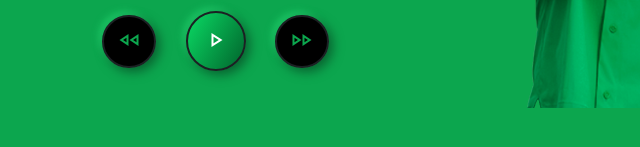
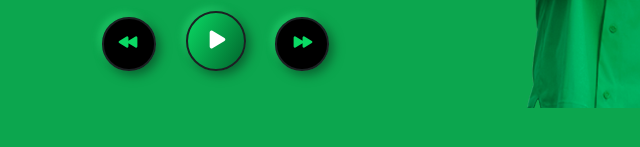
Before and after one commit to danielgs29/La-pagina-del-ferxxo, a plain HTML site: page index.html in a window 1280 px wide. Shown: the part 571-718 px from the top of the page, 432-1072 px from the left. Drawn offline with nearby package versions, Linux system fonts and the light colour scheme.

Commit message:
second version

```diff
--- a/css/estilos.css
+++ b/css/estilos.css
@@ -150,6 +150,26 @@ span,small{
 .range-slider:hover
 .slider-thumb{
     background: #ffffff;
+}
+
+#icon1{
+    color: #0ada64;
+    width: 20px;
+    height: 20px;
+    padding-right: 2px;
+}
+#icon2{
+    color: #0ada64;
+    width: 20px;
+    height: 20px;
+    padding-left: 2px;
+}
+
+#play{
+    color: #fff;
+    width: 25px;
+    height: 25px;
+    padding-left: 2.5px;
 }
 
 .progress{
@@ -349,6 +369,8 @@ span,small{
 }
 
 @media screen and (max-width:1250px){
+
+
     #dige{
         width: 450px;
     }
@@ -406,6 +428,7 @@ span,small{
 }
 
 @media screen and (max-width:1058px){
+
 
     #image{
         width: 300px;
--- a/index.html
+++ b/index.html
@@ -68,7 +68,7 @@
             </div>
             <div class="volume-slider">
                 <div class="volume-icon">
-                    <span class="material-symbols-outlined">volume_down</span>
+                    <ion-icon name="volume-low"></ion-icon>
                 </div>
                 <div class="range-slider">
                     <input type="range" min="0" max="100" value="50" class="slider">
@@ -78,13 +78,13 @@
 
             <div class="controls">
                 <button class="btn" id="btnPrev">
-                    <span class="material-symbols-outlined">fast_rewind</span>
+                    <ion-icon name="play-back" id="icon1"></ion-icon>
                 </button>
                 <button class="btn btn-main" id="mainPlayBtn">
-                    <span class="material-symbols-outlined">play_arrow</span>
+                    <ion-icon name="play" id="play"></ion-icon>
                 </button>
                 <button class="btn" id="btnNext">
-                    <span class="material-symbols-outlined">fast_forward</span>
+                    <ion-icon name="play-forward" id="icon2"></ion-icon>
                 </button>
             </div>
         </div>
```
